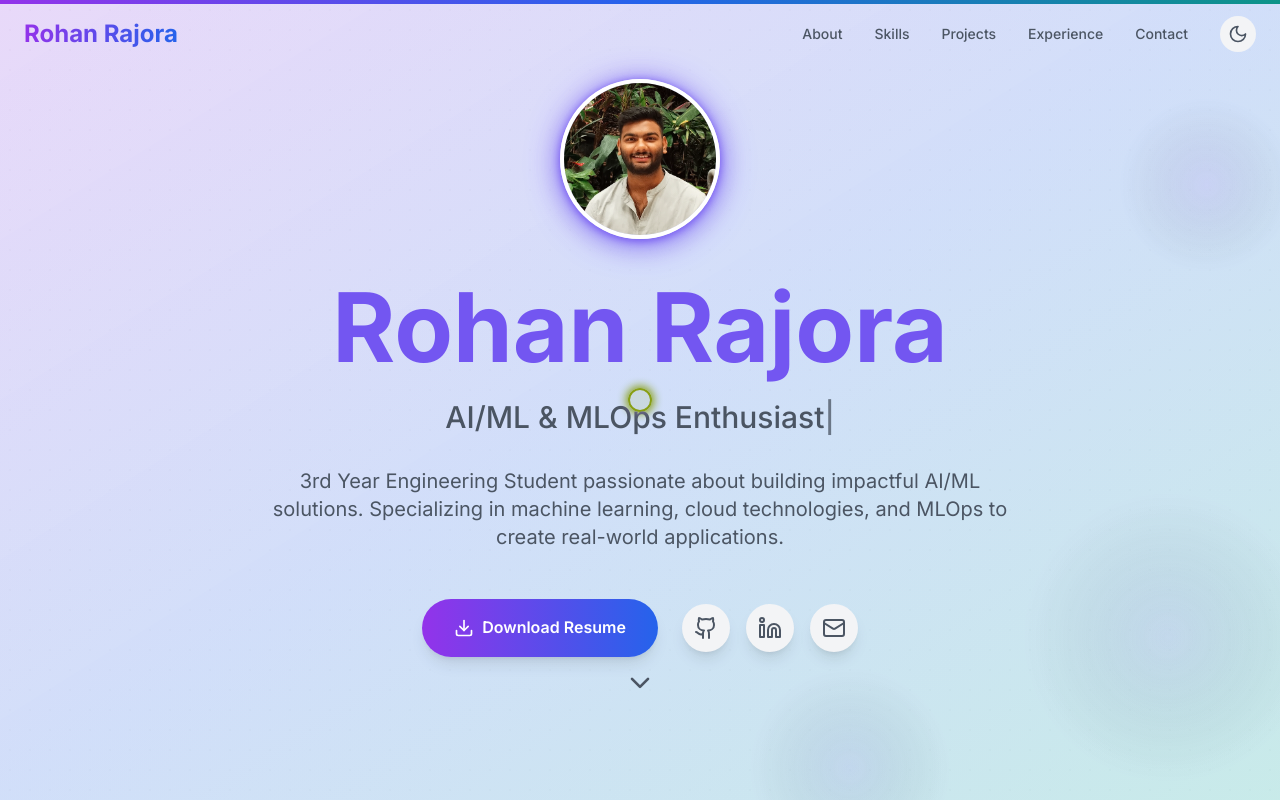
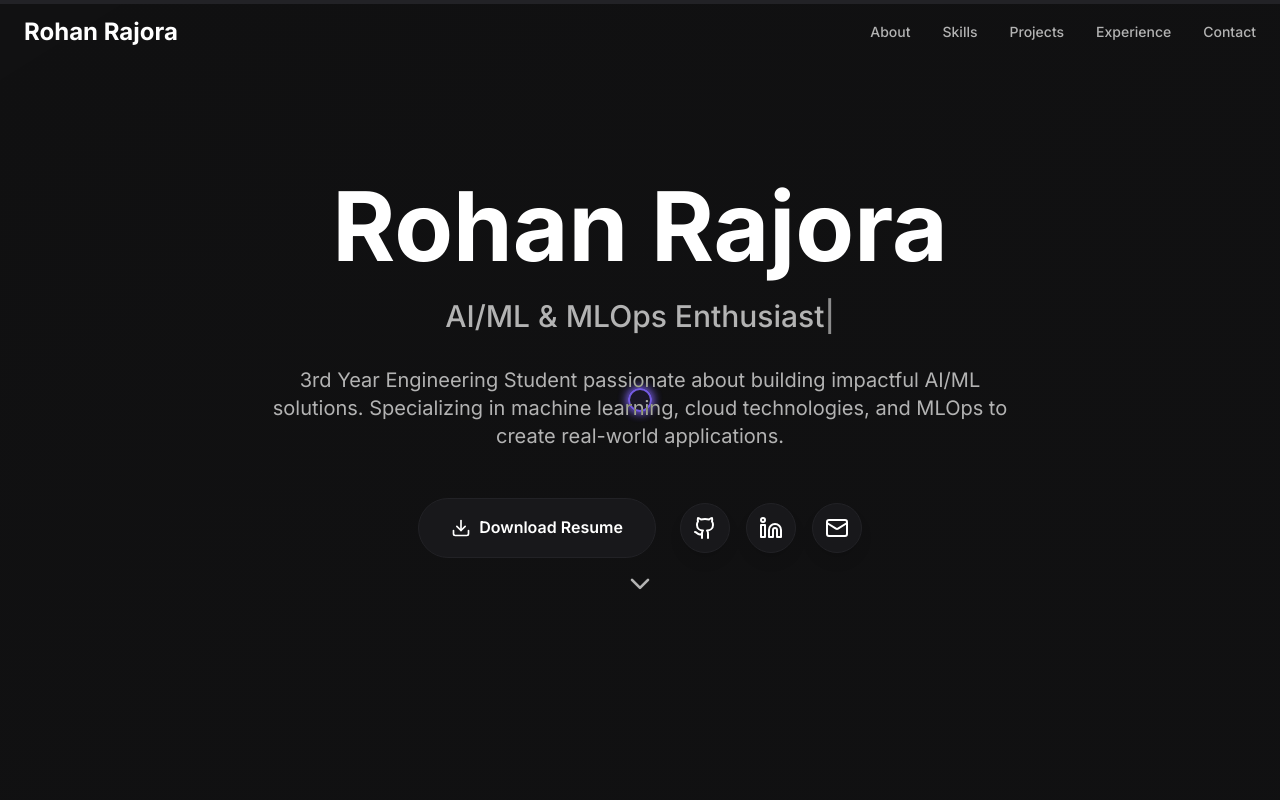
Before and after one commit to rrazora02/portfolio, a React (Vite) app: page / in a window 1280 px wide. Shown: the top 800 px of the page. Built offline with nearby package versions, Linux system fonts and the light colour scheme.

Commit message:
first commit

```diff
--- a/src/App.tsx
+++ b/src/App.tsx
@@ -12,34 +12,17 @@ import Footer from './components/Footer';
 import CustomCursor from './components/CustomCursor';
 
 function App() {
-  const [darkMode, setDarkMode] = useState(false);
   const [loading, setLoading] = useState(true);
 
   useEffect(() => {
-    // Check for saved theme preference
-    const savedTheme = localStorage.getItem('theme');
-    const prefersDark = window.matchMedia('(prefers-color-scheme: dark)').matches;
-
-    if (savedTheme === 'dark' || (!savedTheme && prefersDark)) {
-      setDarkMode(true);
-    }
-
     // Simulate loading
     setTimeout(() => setLoading(false), 2000);
   }, []);
 
-  const toggleDarkMode = () => {
-    const newMode = !darkMode;
-    setDarkMode(newMode);
-    localStorage.setItem('theme', newMode ? 'dark' : 'light');
-  };
-
   // Loading Screen
   if (loading) {
     return (
-      <div className={`min-h-screen flex items-center justify-center ${
-        darkMode ? 'bg-gray-900' : 'bg-gray-50'
-      }`}>
+      <div className="min-h-screen flex items-center justify-center bg-background">
         <motion.div
           className="text-center"
           initial={{ opacity: 0 }}
@@ -47,14 +30,12 @@ function App() {
           transition={{ duration: 0.5 }}
         >
           <motion.div
-            className="w-16 h-16 border-4 border-purple-600 border-t-transparent rounded-full mx-auto mb-4"
+            className="w-16 h-16 border-4 border-border border-t-transparent rounded-full mx-auto mb-4"
             animate={{ rotate: 360 }}
             transition={{ duration: 1, repeat: Infinity, ease: "linear" }}
           />
           <motion.h2
-            className={`text-2xl font-bold ${
-              darkMode ? 'text-white' : 'text-gray-900'
-            }`}
+            className="text-2xl font-bold text-text"
             initial={{ y: 20, opacity: 0 }}
             animate={{ y: 0, opacity: 1 }}
             transition={{ duration: 0.5, delay: 0.2 }}
@@ -69,18 +50,14 @@ function App() {
   return (
     <>
       <CustomCursor />
-      <div className={`min-h-screen transition-colors duration-300 ${
-        darkMode ? 'bg-gray-900 text-white' : 'bg-gray-50 text-gray-900'
-      }`}>
+      <div className="min-h-screen transition-colors duration-300 bg-background text-text">
         {/* Background Pattern */}
         <div className="fixed inset-0 pointer-events-none">
-          <div className={`absolute inset-0 bg-grid-pattern opacity-[0.02] ${
-            darkMode ? 'invert' : ''
-          }`} />
+          <div className="absolute inset-0 bg-grid-pattern opacity-[0.02]" />
         </div>
 
         {/* Gradient Overlay */}
-        <div className="fixed inset-0 bg-gradient-to-br from-transparent via-purple-500/[0.02] to-blue-500/[0.02] pointer-events-none" />
+        <div className="fixed inset-0 bg-gradient-to-br from-transparent via-border/[0.02] to-border/[0.02] pointer-events-none" />
 
         <AnimatePresence>
           <motion.div
@@ -88,25 +65,25 @@ function App() {
             animate={{ opacity: 1 }}
             transition={{ duration: 0.5 }}
           >
-            <Header darkMode={darkMode} toggleDarkMode={toggleDarkMode} />
+            <Header />
 
             <main>
-              <Hero darkMode={darkMode} />
-              <About darkMode={darkMode} />
-              <Skills darkMode={darkMode} />
-              <Projects darkMode={darkMode} />
-              <Experience darkMode={darkMode} />
-              <TechStack darkMode={darkMode} />
-              <Contact darkMode={darkMode} />
+              <Hero />
+              <About />
+              <Skills />
+              <Projects />
+              <Experience />
+              <TechStack />
+              <Contact />
             </main>
 
-            <Footer darkMode={darkMode} />
+            <Footer />
           </motion.div>
         </AnimatePresence>
 
         {/* Scroll Progress Bar */}
         <motion.div
-          className="fixed top-0 left-0 right-0 h-1 bg-gradient-to-r from-purple-600 via-blue-600 to-teal-600 z-50 origin-left"
+          className="fixed top-0 left-0 right-0 h-1 bg-border z-50 origin-left"
           style={{ scaleX: 0 }}
           whileInView={{ scaleX: 1 }}
           transition={{ duration: 0.3 }}
--- a/src/components/Header.tsx
+++ b/src/components/Header.tsx
@@ -1,13 +1,12 @@
 import React, { useState, useEffect } from 'react';
-import { Moon, Sun, Menu, X } from 'lucide-react';
+import { Menu, X } from 'lucide-react';
 import { motion } from 'framer-motion';
+import { AnimatePresence } from 'framer-motion';
 
 interface HeaderProps {
-  darkMode: boolean;
-  toggleDarkMode: () => void;
 }
 
-const Header: React.FC<HeaderProps> = ({ darkMode, toggleDarkMode }) => {
+const Header: React.FC<HeaderProps> = () => {
   const [isScrolled, setIsScrolled] = useState(false);
   const [isMobileMenuOpen, setIsMobileMenuOpen] = useState(false);
 
@@ -41,9 +40,7 @@ const Header: React.FC<HeaderProps> = ({ darkMode, toggleDarkMode }) => {
       animate={{ y: 0 }}
       className={`fixed top-0 left-0 right-0 z-50 transition-all duration-300 ${
         isScrolled
-          ? darkMode
-            ? 'bg-gray-900/95 backdrop-blur-md border-b border-gray-700'
-            : 'bg-white/95 backdrop-blur-md border-b border-gray-200'
+          ? 'bg-background/95 backdrop-blur-md border-b border-border'
           : 'bg-transparent'
       }`}
     >
@@ -51,7 +48,7 @@ const Header: React.FC<HeaderProps> = ({ darkMode, toggleDarkMode }) => {
         <div className="flex items-center justify-between">
           <motion.div
             whileHover={{ scale: 1.05 }}
-            className="text-2xl font-bold bg-gradient-to-r from-purple-600 to-blue-600 bg-clip-text text-transparent"
+            className="text-2xl font-bold text-text"
           >
             Rohan Rajora
           </motion.div>
@@ -64,50 +61,25 @@ const Header: React.FC<HeaderProps> = ({ darkMode, toggleDarkMode }) => {
                 whileHover={{ scale: 1.1 }}
                 whileTap={{ scale: 0.95 }}
                 onClick={() => scrollToSection(item.href)}
-                className={`relative text-sm font-medium transition-colors duration-200 ${
-                  darkMode ? 'text-gray-300 hover:text-white' : 'text-gray-600 hover:text-gray-900'
-                }`}
+                className="relative text-sm font-medium transition-colors duration-200 text-textAlt hover:text-text"
               >
                 {item.name}
                 <motion.div
-                  className="absolute -bottom-1 left-0 h-0.5 bg-gradient-to-r from-purple-600 to-blue-600"
+                  className="absolute -bottom-1 left-0 h-0.5 bg-text"
                   initial={{ width: 0 }}
                   whileHover={{ width: '100%' }}
                   transition={{ duration: 0.2 }}
                 />
               </motion.button>
             ))}
-
-            <motion.button
-              whileHover={{ scale: 1.1, rotate: 180 }}
-              whileTap={{ scale: 0.95 }}
-              onClick={toggleDarkMode}
-              className={`p-2 rounded-full transition-colors duration-200 ${
-                darkMode ? 'bg-gray-800 text-yellow-400' : 'bg-gray-100 text-gray-600'
-              }`}
-            >
-              {darkMode ? <Sun size={20} /> : <Moon size={20} />}
-            </motion.button>
           </nav>
 
           {/* Mobile Menu Button */}
           <div className="md:hidden flex items-center space-x-4">
             <motion.button
               whileTap={{ scale: 0.95 }}
-              onClick={toggleDarkMode}
-              className={`p-2 rounded-full transition-colors duration-200 ${
-                darkMode ? 'bg-gray-800 text-yellow-400' : 'bg-gray-100 text-gray-600'
-              }`}
-            >
-              {darkMode ? <Sun size={20} /> : <Moon size={20} />}
-            </motion.button>
-
-            <motion.button
-              whileTap={{ scale: 0.95 }}
               onClick={() => setIsMobileMenuOpen(!isMobileMenuOpen)}
-              className={`p-2 rounded-full transition-colors duration-200 ${
-                darkMode ? 'bg-gray-800 text-white' : 'bg-gray-100 text-gray-600'
-              }`}
+              className="p-2 rounded-full transition-colors duration-200 bg-backgroundAlt border border-border text-text"
             >
               {isMobileMenuOpen ? <X size={20} /> : <Menu size={20} />}
             </motion.button>
@@ -115,35 +87,36 @@ const Header: React.FC<HeaderProps> = ({ darkMode, toggleDarkMode }) => {
         </div>
 
         {/* Mobile Navigation */}
-        <motion.nav
+        <AnimatePresence>
+          {isMobileMenuOpen && (
+            <motion.div
               initial={{ opacity: 0, height: 0 }}
-          animate={{
-            opacity: isMobileMenuOpen ? 1 : 0,
-            height: isMobileMenuOpen ? 'auto' : 0
-          }}
+              animate={{ opacity: 1, height: 'auto' }}
+              exit={{ opacity: 0, height: 0 }}
               transition={{ duration: 0.3 }}
-          className={`md:hidden overflow-hidden ${
-            darkMode ? 'bg-gray-900/95' : 'bg-white/95'
-          } backdrop-blur-md rounded-lg mt-4`}
+              className="md:hidden border-t border-border bg-background/95 backdrop-blur-md"
             >
-          <div className="px-4 py-6 space-y-4">
+              <div className="container mx-auto px-6 py-4">
+                <nav className="flex flex-col space-y-4">
                   {navItems.map((item) => (
                     <motion.button
                       key={item.name}
                       whileHover={{ scale: 1.05 }}
                       whileTap={{ scale: 0.95 }}
-                onClick={() => scrollToSection(item.href)}
-                className={`block w-full text-left py-2 px-4 rounded-lg transition-colors duration-200 ${
-                  darkMode
-                    ? 'text-gray-300 hover:text-white hover:bg-gray-800'
-                    : 'text-gray-600 hover:text-gray-900 hover:bg-gray-50'
-                }`}
+                      onClick={() => {
+                        scrollToSection(item.href);
+                        setIsMobileMenuOpen(false);
+                      }}
+                      className="text-left text-sm font-medium transition-colors duration-200 text-textAlt hover:text-text"
                     >
                       {item.name}
                     </motion.button>
                   ))}
+                </nav>
               </div>
-        </motion.nav>
+            </motion.div>
+          )}
+        </AnimatePresence>
       </div>
     </motion.header>
   );
--- a/src/components/Hero.tsx
+++ b/src/components/Hero.tsx
@@ -1,95 +1,16 @@
-import React, { useEffect, useRef } from 'react';
+import React from 'react';
 import { motion } from 'framer-motion';
 import { ChevronDown, Download, Github, Linkedin, Mail } from 'lucide-react';
-import NeuralNetworkCanvas from "./NeuralNetworkCanvas";
 
 interface HeroProps {
   darkMode: boolean;
 }
 
-const Hero: React.FC<HeroProps> = ({ darkMode }) => {
-  const canvasRef = useRef<HTMLCanvasElement>(null);
-
-  useEffect(() => {
-    const canvas = canvasRef.current;
-    if (!canvas) return;
-
-    const ctx = canvas.getContext('2d');
-    if (!ctx) return;
-
-    const resizeCanvas = () => {
-      canvas.width = window.innerWidth;
-      canvas.height = window.innerHeight;
-    };
-
-    resizeCanvas();
-    window.addEventListener('resize', resizeCanvas);
-
-    const blobs: Array<{
-      x: number;
-      y: number;
-      radius: number;
-      vx: number;
-      vy: number;
-      color: string;
-    }> = [];
-
-    // Create floating blobs
-    for (let i = 0; i < 3; i++) {
-      blobs.push({
-        x: Math.random() * canvas.width,
-        y: Math.random() * canvas.height,
-        radius: Math.random() * 100 + 50,
-        vx: (Math.random() - 0.5) * 0.5,
-        vy: (Math.random() - 0.5) * 0.5,
-        color: darkMode
-          ? `hsla(${240 + Math.random() * 60}, 70%, 60%, 0.1)`
-          : `hsla(${240 + Math.random() * 60}, 70%, 70%, 0.15)`
-      });
-    }
-
-    const animate = () => {
-      ctx.clearRect(0, 0, canvas.width, canvas.height);
-
-      blobs.forEach((blob) => {
-        blob.x += blob.vx;
-        blob.y += blob.vy;
-
-        if (blob.x < 0 || blob.x > canvas.width) blob.vx *= -1;
-        if (blob.y < 0 || blob.y > canvas.height) blob.vy *= -1;
-
-        const gradient = ctx.createRadialGradient(
-          blob.x, blob.y, 0,
-          blob.x, blob.y, blob.radius
-        );
-        gradient.addColorStop(0, blob.color);
-        gradient.addColorStop(1, 'transparent');
-
-        ctx.fillStyle = gradient;
-        ctx.beginPath();
-        ctx.arc(blob.x, blob.y, blob.radius, 0, Math.PI * 2);
-        ctx.fill();
-      });
-
-      requestAnimationFrame(animate);
-    };
-
-    animate();
-
-    return () => {
-      window.removeEventListener('resize', resizeCanvas);
-    };
-  }, [darkMode]);
-
+const Hero: React.FC<HeroProps> = () => {
   const typewriterText = "AI/ML & MLOps Enthusiast";
 
   return (
     <section className="relative min-h-screen flex items-center justify-center overflow-hidden">
-      <canvas
-        ref={canvasRef}
-        className="absolute inset-0 pointer-events-none"
-      />
-      <div className="absolute inset-0 bg-gradient-to-br from-purple-500/20 via-blue-500/20 to-teal-500/20" />
       <div className="container mx-auto px-6 relative z-10">
         <motion.div
           initial={{ opacity: 0, y: 50 }}
@@ -97,20 +18,8 @@ const Hero: React.FC<HeroProps> = ({ darkMode }) => {
           transition={{ duration: 0.8 }}
           className="text-center"
         >
-          <motion.div
-            className="flex flex-col items-center justify-center mb-6"
-          >
-            <motion.img
-              src="/profile.jpg.png"
-              alt="Profile"
-              className="w-40 h-40 rounded-full border-4 border-white shadow-xl object-cover mb-4 transition-transform duration-300"
-              whileHover={{ scale: 1.08, boxShadow: '0 0 32px #7356f1' }}
-              style={{ boxShadow: '0 4px 32px 0 #7356f1, 0 1.5px 8px 0 #7356f1' }}
-            />
-          </motion.div>
           <motion.h1
-            className="text-5xl md:text-7xl lg:text-8xl font-bold mb-6"
-            style={{ color: '#7356f1' }}
+            className="text-5xl md:text-7xl lg:text-8xl font-bold mb-6 text-text"
             initial={{ scale: 0.8 }}
             animate={{ scale: 1 }}
             transition={{ duration: 0.5, delay: 0.2 }}
@@ -123,9 +32,7 @@ const Hero: React.FC<HeroProps> = ({ darkMode }) => {
             transition={{ duration: 0.8, delay: 0.5 }}
             className="mb-8"
           >
-            <h2 className={`text-xl md:text-2xl lg:text-3xl font-medium ${
-              darkMode ? 'text-gray-300' : 'text-gray-600'
-            }`}>
+            <h2 className="text-xl md:text-2xl lg:text-3xl font-medium text-textAlt">
               <TypewriterText text={typewriterText} />
             </h2>
           </motion.div>
@@ -134,9 +41,7 @@ const Hero: React.FC<HeroProps> = ({ darkMode }) => {
             initial={{ opacity: 0, y: 20 }}
             animate={{ opacity: 1, y: 0 }}
             transition={{ duration: 0.8, delay: 0.8 }}
-            className={`text-lg md:text-xl mb-12 max-w-3xl mx-auto leading-relaxed ${
-              darkMode ? 'text-gray-400' : 'text-gray-600'
-            }`}
+            className="text-lg md:text-xl mb-12 max-w-3xl mx-auto leading-relaxed text-textAlt"
           >
             3rd Year Engineering Student passionate about building impactful AI/ML solutions.
             Specializing in machine learning, cloud technologies, and MLOps to create real-world applications.
@@ -153,7 +58,7 @@ const Hero: React.FC<HeroProps> = ({ darkMode }) => {
               download
               target="_blank"
               rel="noopener noreferrer"
-              className="px-8 py-4 bg-gradient-to-r from-purple-600 to-blue-600 text-white rounded-full font-semibold shadow-lg hover:shadow-xl transition-all duration-300 flex items-center gap-2"
+              className="px-8 py-4 bg-backgroundAlt border border-border text-text rounded-full font-semibold hover:bg-background transition-all duration-300 flex items-center gap-2"
               style={{ display: 'inline-flex', alignItems: 'center' }}
             >
               <Download size={20} />
@@ -173,11 +78,7 @@ const Hero: React.FC<HeroProps> = ({ darkMode }) => {
                   rel={label !== 'Contact' ? 'noopener noreferrer' : undefined}
                   whileHover={{ scale: 1.1, y: -2 }}
                   whileTap={{ scale: 0.95 }}
-                  className={`p-3 rounded-full transition-all duration-300 ${
-                    darkMode
-                      ? 'bg-gray-800 text-gray-300 hover:bg-gray-700 hover:text-white'
-                      : 'bg-gray-100 text-gray-600 hover:bg-gray-200 hover:text-gray-900'
-                  } shadow-lg hover:shadow-xl`}
+                  className="p-3 rounded-full transition-all duration-300 bg-backgroundAlt border border-border text-text hover:bg-background shadow-lg hover:shadow-xl"
                   aria-label={label}
                 >
                   <Icon size={24} />
@@ -195,9 +96,7 @@ const Hero: React.FC<HeroProps> = ({ darkMode }) => {
             <motion.div
               animate={{ y: [0, 10, 0] }}
               transition={{ duration: 2, repeat: Infinity }}
-              className={`cursor-pointer ${
-                darkMode ? 'text-gray-400' : 'text-gray-600'
-              }`}
+              className="cursor-pointer text-textAlt"
               onClick={() => document.getElementById('about')?.scrollIntoView({ behavior: 'smooth' })}
             >
               <ChevronDown size={32} />
```
Also changed, not shown: 1 other file (tests, documents, lock files or other folders). Lines whose indentation alone changed are shown as unchanged.
